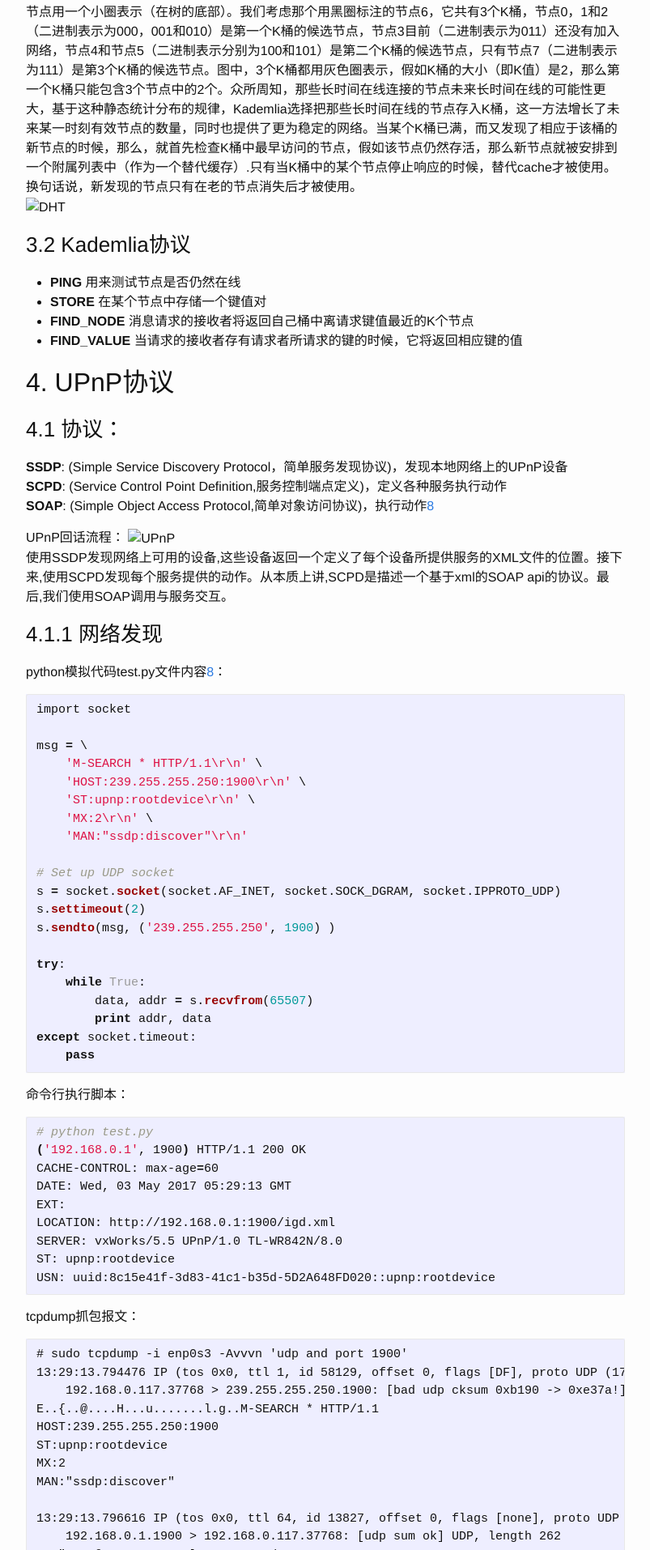
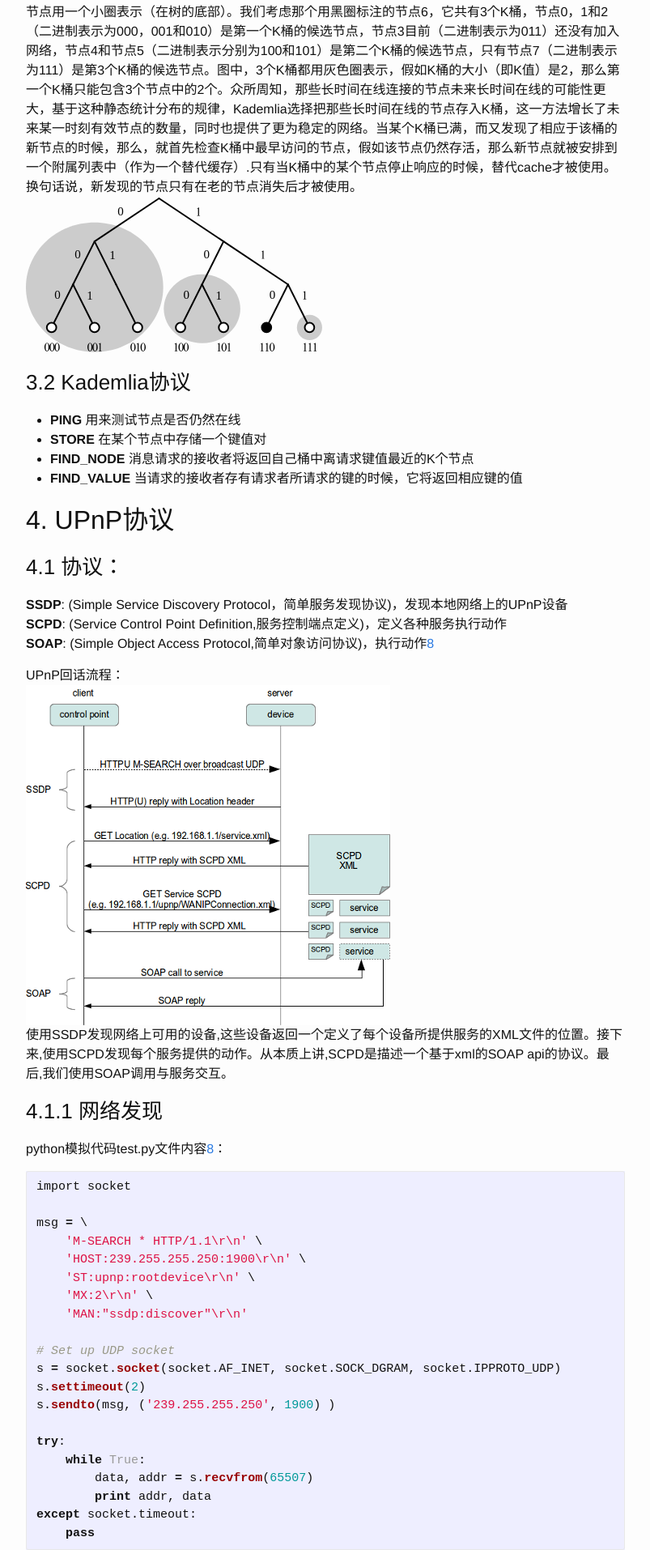
Before and after one commit to meachon/meachon.github.io, a Jekyll site: the page built from _posts/2017-05-10-对等网络.md, in a window 1280 px wide. Shown: the part 3334-5248 px from the top of the page at 81% size, without its empty margins (238-1041 px from the left). Built offline with Jekyll 4.4.1, drawn with Linux system fonts in a browser that asks for light colours.

Commit message:
调整图片存放目录

```diff
--- a/_posts/2017-05-10-对等网络.md
+++ b/_posts/2017-05-10-对等网络.md
@@ -70,7 +70,7 @@ Kademlia路由表由多个列表组成，每个列表对应节点ID的一位（
 列表也称为K桶，其中K是一个系统变量，如20，每一个K桶是一个最多包含K个条目的列表，也就是说，网络中所有节点的一个列表（对应于某一位，与该节点相距一个特定的距离）最多包含20个节点。随着对应的bit位变低（即对应的异或距离越来越短），K桶包含的可能节点数迅速下降（这是由于K桶对应的异或距离越近，节点数越少），因此，对应于更低bit位的K桶显然包含网络中所有相关部分的节点。由于网络中节点的实际数量远远小于可能ID号的数量，所以对应那些短距离的某些K桶可能一直是空的（如果异或距离只有1，可能的数量就最大只能为1，这个异或距离为1的节点如果没有发现，则对应于异或距离为1的K桶则是空的）。
 
 让我们看右边的那个简单网络，该网络最大可有2^3，即8个关键字和节点，目前共有7个节点加入，每个节点用一个小圈表示（在树的底部）。我们考虑那个用黑圈标注的节点6，它共有3个K桶，节点0，1和2（二进制表示为000，001和010）是第一个K桶的候选节点，节点3目前（二进制表示为011）还没有加入网络，节点4和节点5（二进制表示分别为100和101）是第二个K桶的候选节点，只有节点7（二进制表示为111）是第3个K桶的候选节点。图中，3个K桶都用灰色圈表示，假如K桶的大小（即K值）是2，那么第一个K桶只能包含3个节点中的2个。众所周知，那些长时间在线连接的节点未来长时间在线的可能性更大，基于这种静态统计分布的规律，Kademlia选择把那些长时间在线的节点存入K桶，这一方法增长了未来某一时刻有效节点的数量，同时也提供了更为稳定的网络。当某个K桶已满，而又发现了相应于该桶的新节点的时候，那么，就首先检查K桶中最早访问的节点，假如该节点仍然存活，那么新节点就被安排到一个附属列表中（作为一个替代缓存）.只有当K桶中的某个节点停止响应的时候，替代cache才被使用。换句话说，新发现的节点只有在老的节点消失后才被使用。
-![DHT](images/Dht_example_SVG.svg)
+![DHT](/images/Dht_example_SVG.svg)
 
 ### 3.2 Kademlia协议
 - **PING** 用来测试节点是否仍然在线
@@ -87,7 +87,7 @@ Kademlia路由表由多个列表组成，每个列表对应节点ID的一位（
 **SOAP**: (Simple Object Access Protocol,简单对象访问协议)，执行动作[8]
 
 UPnP回话流程：
-    ![UPnP](images/upnp_overview.png)
+    ![UPnP](/images/upnp_overview.png)
 使用SSDP发现网络上可用的设备,这些设备返回一个定义了每个设备所提供服务的XML文件的位置。接下来,使用SCPD发现每个服务提供的动作。从本质上讲,SCPD是描述一个基于xml的SOAP api的协议。最后,我们使用SOAP调用与服务交互。
 
 ### 4.1.1 网络发现
```
Also changed, not shown: _posts/2017-05-10-hadoop汇总.md (+1 -1 lines), images/Dht_example_SVG.svg (renamed from _posts/images/Dht_example_SVG.svg), images/hadoop_arch.png (renamed from _posts/images/hadoop_arch.png), images/upnp_overview.png (renamed from _posts/images/upnp_overview.png).
